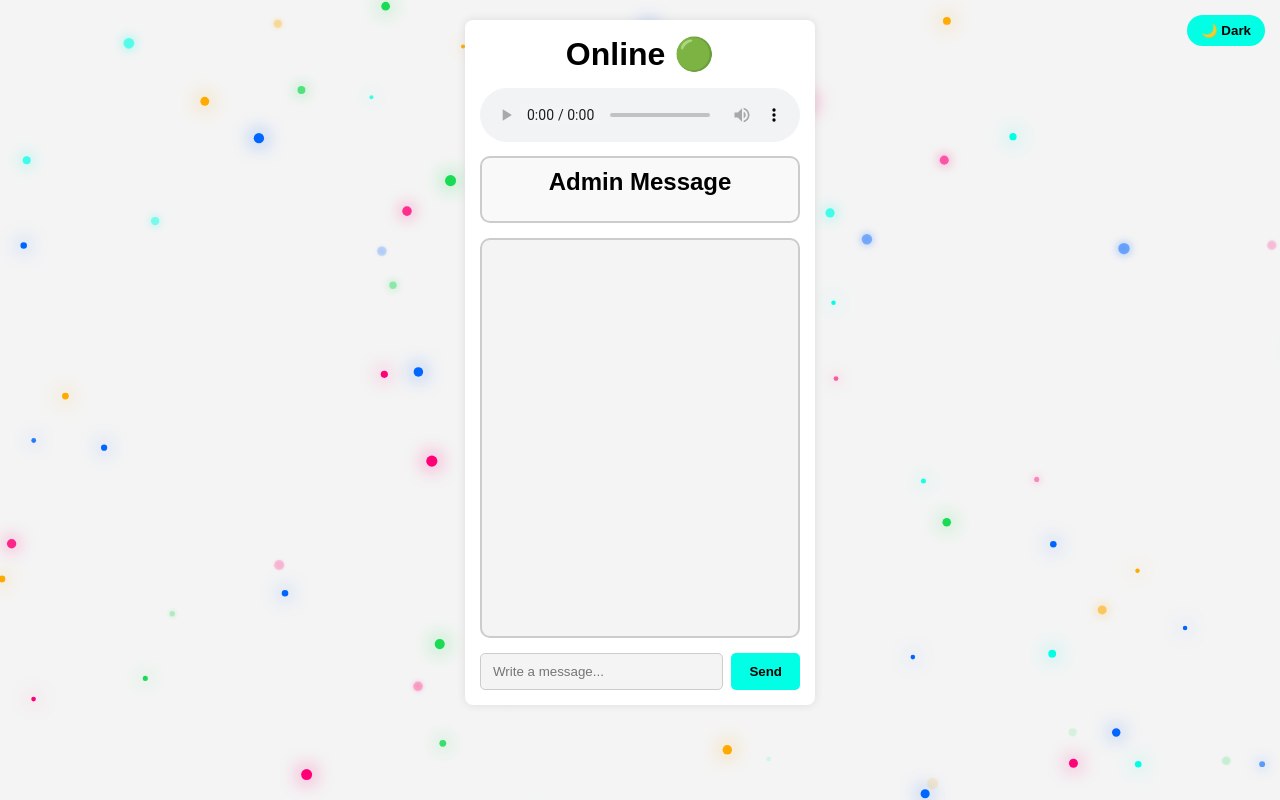
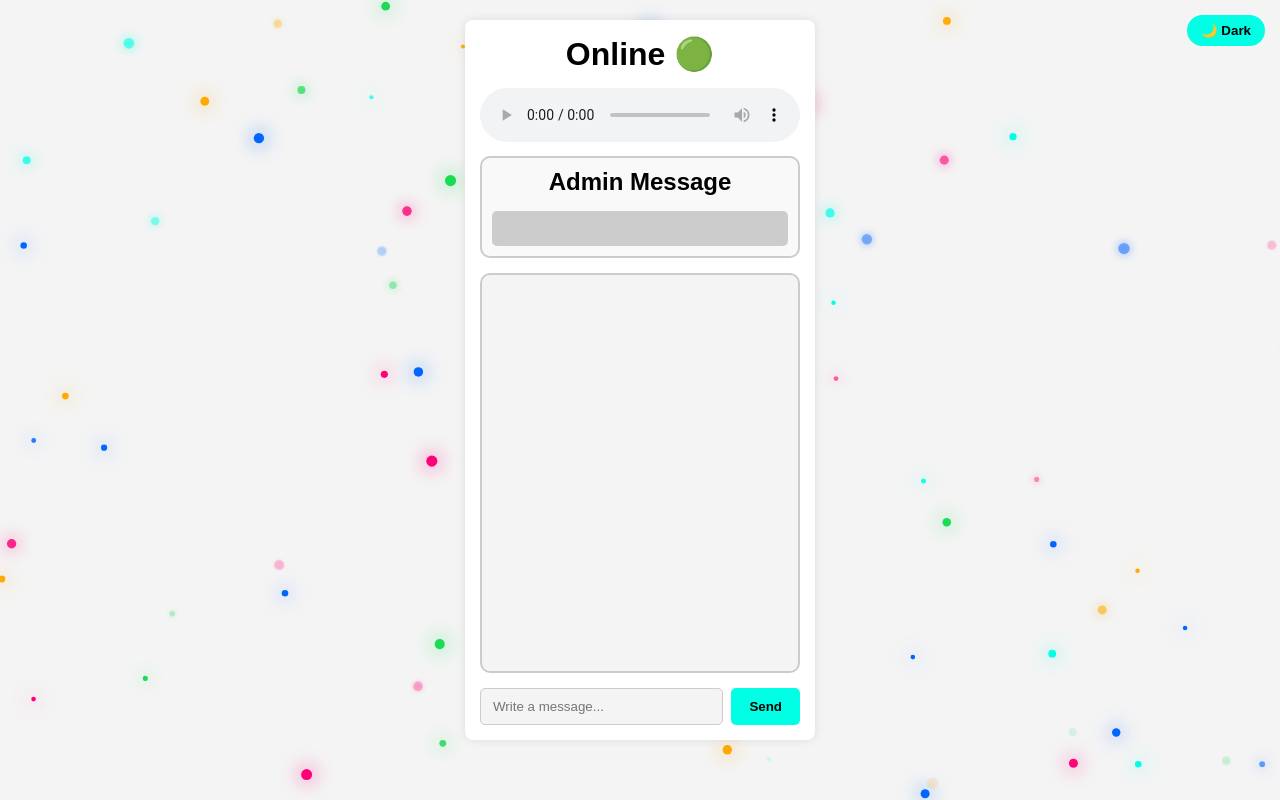
Before and after one commit to AMRaselOfficial/radio, a website with bundled scripts: page index.html in a window 1280 px wide. Built offline with nearby package versions, Linux system fonts and the light colour scheme; no server answers; a web font is replaced by a local one.

Commit message:
Add files via upload

```diff
--- a/index.html
+++ b/index.html
@@ -7,6 +7,11 @@
   <title>AM Rasel's Official Radio</title>
   <meta name="description" content="Tune into AM Rasel's Official Radio – Where the vibes never stop!" />
   <meta name="theme-color" content="#0a0a23" />
+  <link rel="preconnect" href="https://fonts.googleapis.com">
+  <link rel="preconnect" href="https://fonts.gstatic.com" crossorigin>
+  <link rel="preconnect" href="https://fonts.googleapis.com">
+  <link rel="preconnect" href="https://fonts.gstatic.com" crossorigin>
+  <link href="https://fonts.googleapis.com/css2?family=Comic+Relief:wght@400;700&display=swap" rel="stylesheet">
   <!-- FAVICON FOR BROWSER TAB -->
   <link rel="icon" type="image/x-icon" href="/favicon.ico" />
   <link rel="shortcut icon" href="/favicon.ico" type="image/x-icon" />
@@ -51,7 +56,7 @@
     </div>
     <div id="notification-box">
       <center><h2>Admin Message</h2></center>
-      <div id="notifications"></div>
+      <div id="notifications"><!-- Notifications will appear here--></div>
     </div>
     <div id="chat-box"><!-- Messages will appear here --></div>
 	<div class="input-container">
@@ -111,6 +116,24 @@
       messagesRef.push({ username, message});
       input.value = "";
     }
+  </script>
+  <script>
+  // ✅ Function to add a new notification
+  function addNotification(text) {
+  const notificationBox = document.getElementById("notifications");
+  const note = document.createElement("div");
+  note.classList.add("notification");
+  note.textContent = text;
+
+  notificationBox.appendChild(note);
+
+  // ✅ Auto-scroll to bottom (latest notification visible)
+  notificationBox.scrollTop = notificationBox.scrollHeight;
+  }
+
+  // ✅ Example: You can test by calling
+  // addNotification("Welcome to AM Rasel Radio!");
+  // addNotification("Server will restart at 3PM!");
   </script>
   <!-- Dark Theme JS-->
   <script>
--- a/style.css
+++ b/style.css
@@ -1,5 +1,5 @@
 body {
-  font-family: Arial, sans-serif;
+  font-family: 'Comic Relief', sans-serif;
   background-color: #f4f4f4;
   margin: 0;
   padding: 0;
@@ -72,9 +72,14 @@ h1, h2 {
   margin-bottom: 15px;
 }
 #notifications {
-  max-height: 100px;
+  background-color: #ccc;
+  border-left:2px solid #ccc;
+  border-radius: 5px;
+  height: 35px;
   overflow-y: auto;
-  margin-top: 10px;
+  display: flex;
+  flex-direction: column-reverse;
+  padding-right: 5px;
 }
 .notification {
   padding: 5px;
@@ -172,6 +177,10 @@ body.dark #notification-box {
   background-color: #1e1e1e;
   border: 2px solid #00ffe5;
 }
+body.dark #notifications {
+  background-color: #363636;
+  border-left:2px solid #363636;
+}
 body.dark #message-input {
   background: #2a2a2a;
   color: #fff;
```
